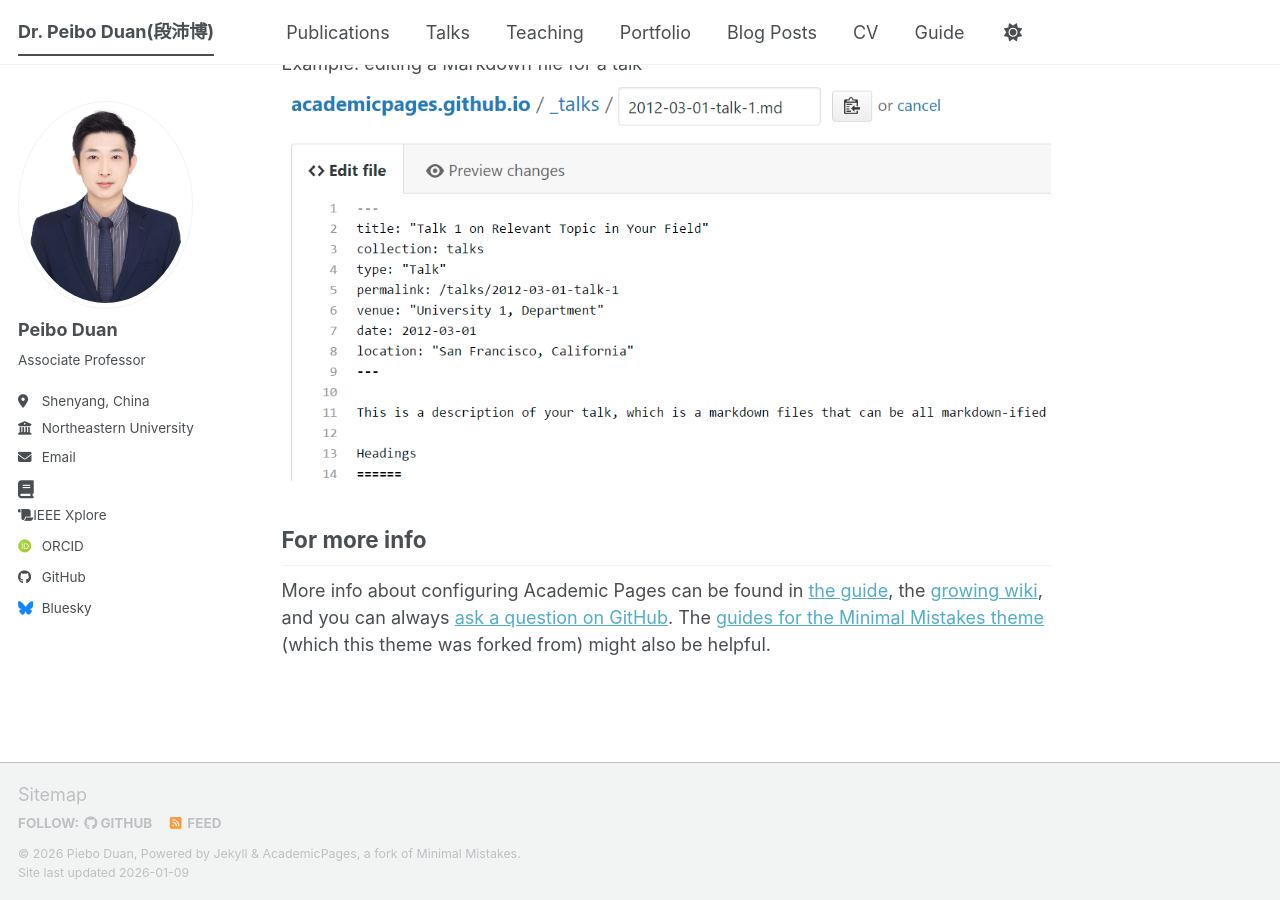
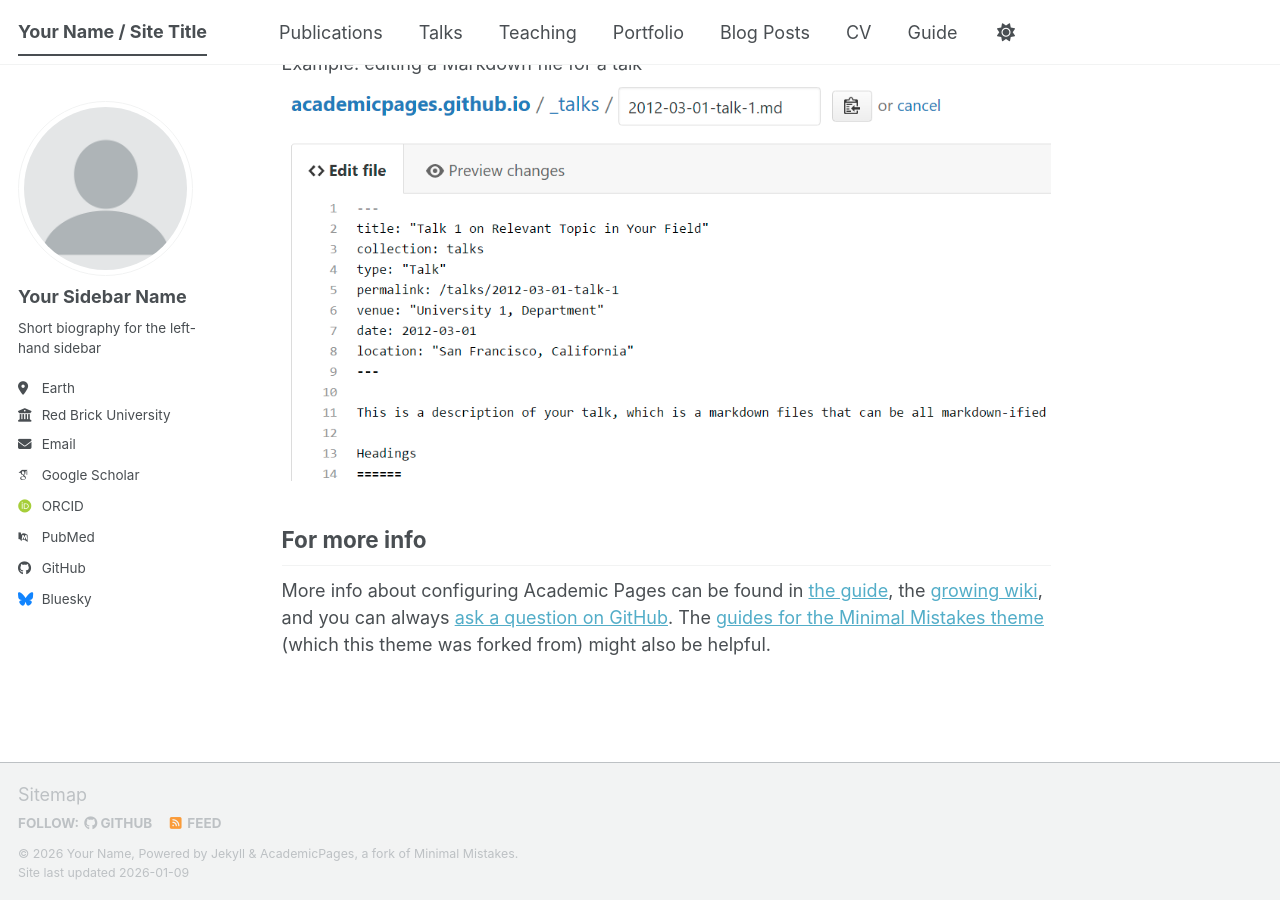
Before and after one commit to aurora76/peiboduan, a Jekyll site: the page built from _pages/about.md, in a window 1280 px wide and 900 px high, scrolled down 2720 px. Built offline with Jekyll 4.4.1, drawn with Linux system fonts in a browser that asks for light colours; some web fonts are replaced; a script bundle is joined from its source files by our own code; library files that are not in the unit come from our copies.

Commit message:
Update _config.yml

```diff
--- a/_config.yml
+++ b/_config.yml
@@ -9,44 +9,42 @@
 # Basic Site Settings
 locale                   : "en-US"
 site_theme               : "default" # The available themes options are "default", "air", "sunrise", "mint", "dirt" and "contrast"
-title                    : "Dr. Peibo Duan(段沛博)"
+title                    : "Your Name / Site Title"
 title_separator          : "-"
-name                     : &name "Piebo Duan"
-description              : &description "Peibo Duan's academic portfolio"   # Update this with a general description of your site, this is the default if not overridden by a page
-url                      : https://peiboduan.github.io # The base hostname & protocol for your site e.g. "https://[your GitHub username].github.io",
+name                     : &name "Your Name"
+description              : &description "Your Name's academic portfolio"   # Update this with a general description of your site, this is the default if not overridden by a page
+url                      : https://academicpages.github.io # The base hostname & protocol for your site e.g. "https://[your GitHub username].github.io",
                                                            # or if you already have some other page hosted on Github then use "https://[your GitHub username].github.io/[Your Repo Name]"
-baseurl                  : "/peiboduan" # the subpath of your site, e.g. "/blog"
-repository               : "aurora76/peiboduan"
+baseurl                  : "" # the subpath of your site, e.g. "/blog"
+repository               : "academicpages/academicpages.github.io"
 
 # Site Author - The following control what appear as part of the author content on the side bar.
 #               If a field is blank the icon and link will not appear, otherwise it will be shown.
 #               Additional customization can be done by editing /_includes/author-profile.html
 author:
   # Biographic information
-  avatar           : "pic.png"
-  name             : "Peibo Duan"
+  avatar           : "profile.png"
+  name             : "Your Sidebar Name"
   pronouns         : # example: "she/her"
-  bio              : "Associate Professor"
-  location         : "Shenyang, China"
-  employer         : "Northeastern University"
+  bio              : "Short biography for the left-hand sidebar"
+  location         : "Earth"
+  employer         : "Red Brick University"
   uri              : # URL
-  email            : "duanpeibo@swc.neu.edu.cn"
+  email            : "none@example.org"
 
   # Academic websites
   academia         : # URL
   arxiv            : # URL - Update with the correct link to your profile
-  googlescholar    : #"https://scholar.google.com/citations?user=PS_CX0AAAAAJ"
-  ieeexplore       : "https://ieeexplore.ieee.org/author/37086030052"
+  googlescholar    : "https://scholar.google.com/citations?user=PS_CX0AAAAAJ"
   inspire-hep      : # URL
   impactstory      : # URL
-  orcid            : "https://orcid.org/0000-0002-0686-8404"
+  orcid            : "https://orcid.org/yourorcidurl"
   semantic         : # URL
   ssrn             : # URL
-  pubmed           : #"https://www.ncbi.nlm.nih.gov/pubmed/?term=john+snow"
+  pubmed           : "https://www.ncbi.nlm.nih.gov/pubmed/?term=john+snow"
   researchgate     : # URL
   scopus           : # URL
   zotero           : # URL
-
 
   # Repositories and software development
   bitbucket        : # Username - Update with your username on the site
```
